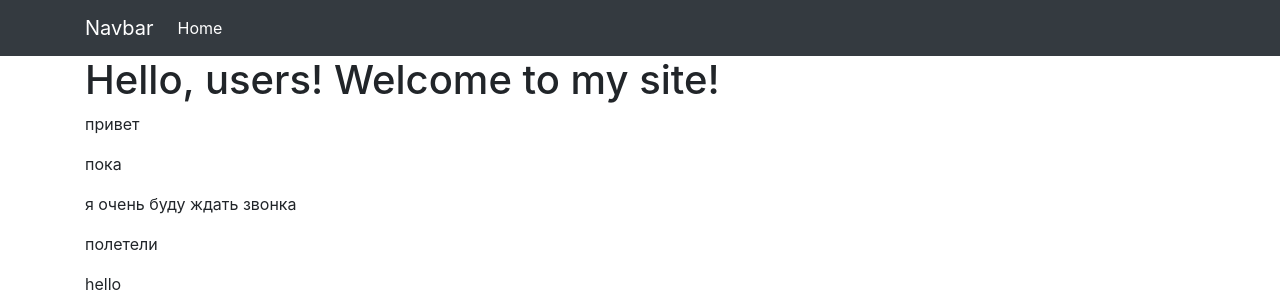
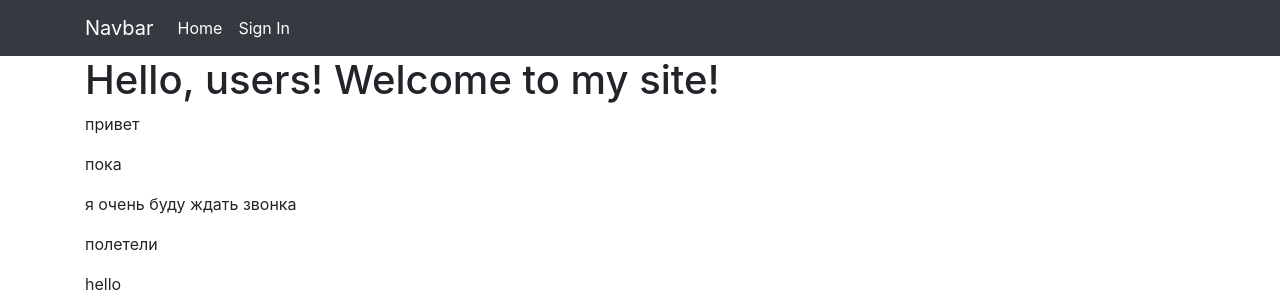
Before and after one commit to GreatRaksin/8B, a Flask app: page / in a window 1280 px wide. Shown: the top 300 px of the page. Run offline with Flask 2, Linux system fonts and the light colour scheme; parts of the project's set-up code (start-up, migrations or seed data) failed here and were passed over; some libraries are stand-ins or nearby versions.

Commit message:
Editing base.html, adding anchor for login form

```diff
--- a/app/templates/base.html
+++ b/app/templates/base.html
@@ -17,9 +17,13 @@
             </button>
             <div class="collapse navbar-collapse" id="navbarNav">
                 <ul class="navbar-nav">
-                <li class="nav-item active">
-                    <a class="nav-link" href="#">Home <span class="sr-only">(current)</span></a>
-                </li>
+                    <li class="nav-item active">
+                        <a class="nav-link" href="/index">Home</a>
+                    </li>
+                    <li class="nav-item active">
+                        <a class="nav-link" href="/signIn">Sign In</a>
+                    </li>
+
                 </ul>
             </div>
         </div>
```
